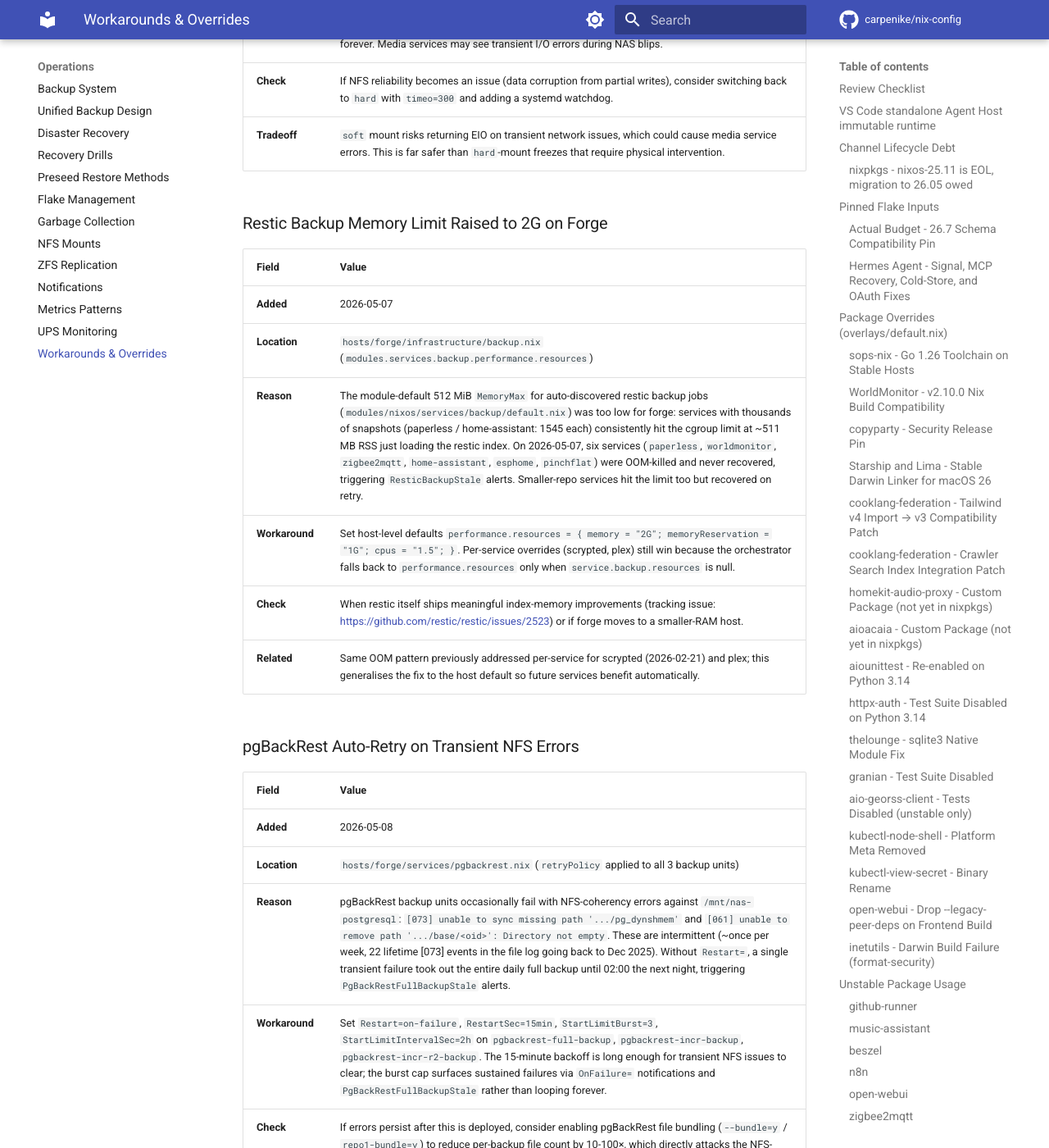
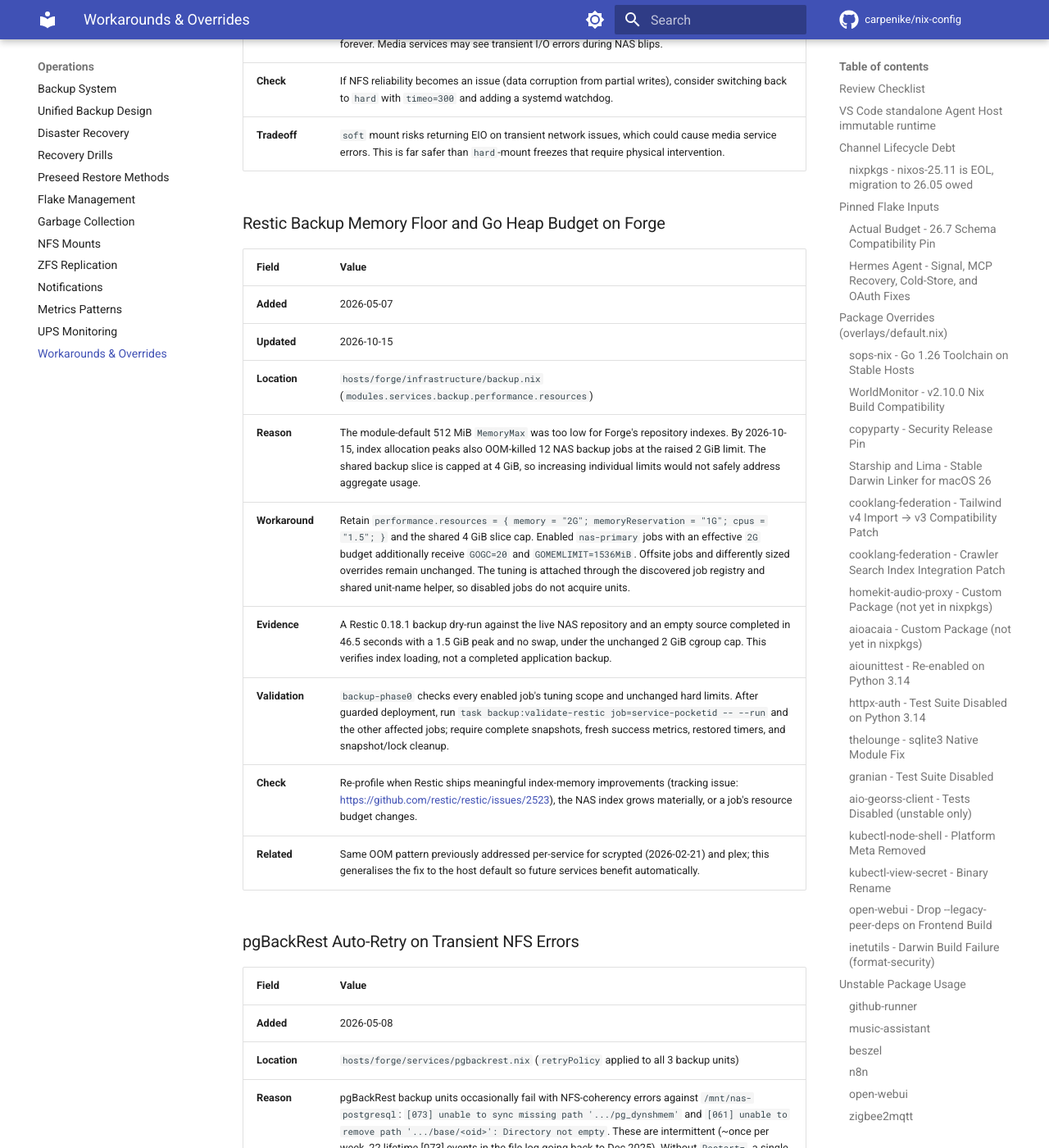
Before and after one commit to carpenike/nix-config, an MkDocs documentation site: the page built from docs/workarounds.md, in a window 1280 px wide and 1400 px high, scrolled down 23755 px. Shown: the whole window at 82% size. Built offline with MkDocs 1.6.1 and Material for MkDocs 9.7.7, drawn with Linux system fonts in a browser that asks for light colours; comment, search, counter and statistics services are not loaded.

Commit message:
fix(forge): bound Restic heap growth within backup limits
Tune only enabled 2G NAS jobs with GOGC=20 and GOMEMLIMIT=1536MiB. Preserve the 2G job and 4G shared caps; add regression assertions and measured workaround documentation.

Co-authored-by: Copilot <223556219+Copilot@users.noreply.github.com>
Copilot-Session: fe3feb55-e8e8-4aa6-9594-13af56bef58c

```diff
--- a/docs/workarounds.md
+++ b/docs/workarounds.md
@@ -468,15 +468,18 @@ Services using `pkgs.unstable.*` instead of stable packages:
 | **Check** | If NFS reliability becomes an issue (data corruption from partial writes), consider switching back to `hard` with `timeo=300` and adding a systemd watchdog. |
 | **Tradeoff** | `soft` mount risks returning EIO on transient network issues, which could cause media service errors. This is far safer than `hard`-mount freezes that require physical intervention. |
 
-### Restic Backup Memory Limit Raised to 2G on Forge
+### Restic Backup Memory Floor and Go Heap Budget on Forge
 
 | Field | Value |
 |-------|-------|
 | **Added** | 2026-05-07 |
+| **Updated** | 2026-10-15 |
 | **Location** | `hosts/forge/infrastructure/backup.nix` (`modules.services.backup.performance.resources`) |
-| **Reason** | The module-default 512 MiB `MemoryMax` for auto-discovered restic backup jobs (`modules/nixos/services/backup/default.nix`) was too low for forge: services with thousands of snapshots (paperless / home-assistant: 1545 each) consistently hit the cgroup limit at ~511 MB RSS just loading the restic index. On 2026-05-07, six services (`paperless`, `worldmonitor`, `zigbee2mqtt`, `home-assistant`, `esphome`, `pinchflat`) were OOM-killed and never recovered, triggering `ResticBackupStale` alerts. Smaller-repo services hit the limit too but recovered on retry. |
-| **Workaround** | Set host-level defaults `performance.resources = { memory = "2G"; memoryReservation = "1G"; cpus = "1.5"; }`. Per-service overrides (scrypted, plex) still win because the orchestrator falls back to `performance.resources` only when `service.backup.resources` is null. |
-| **Check** | When restic itself ships meaningful index-memory improvements (tracking issue: <https://github.com/restic/restic/issues/2523>) or if forge moves to a smaller-RAM host. |
+| **Reason** | The module-default 512 MiB `MemoryMax` was too low for Forge's repository indexes. By 2026-10-15, index allocation peaks also OOM-killed 12 NAS backup jobs at the raised 2 GiB limit. The shared backup slice is capped at 4 GiB, so increasing individual limits would not safely address aggregate usage. |
+| **Workaround** | Retain `performance.resources = { memory = "2G"; memoryReservation = "1G"; cpus = "1.5"; }` and the shared 4 GiB slice cap. Enabled `nas-primary` jobs with an effective `2G` budget additionally receive `GOGC=20` and `GOMEMLIMIT=1536MiB`. Offsite jobs and differently sized overrides remain unchanged. The tuning is attached through the discovered job registry and shared unit-name helper, so disabled jobs do not acquire units. |
+| **Evidence** | A Restic 0.18.1 backup dry-run against the live NAS repository and an empty source completed in 46.5 seconds with a 1.5 GiB peak and no swap, under the unchanged 2 GiB cgroup cap. This verifies index loading, not a completed application backup. |
+| **Validation** | `backup-phase0` checks every enabled job's tuning scope and unchanged hard limits. After guarded deployment, run `task backup:validate-restic job=service-pocketid -- --run` and the other affected jobs; require complete snapshots, fresh success metrics, restored timers, and snapshot/lock cleanup. |
+| **Check** | Re-profile when Restic ships meaningful index-memory improvements (tracking issue: <https://github.com/restic/restic/issues/2523>), the NAS index grows materially, or a job's resource budget changes. |
 | **Related** | Same OOM pattern previously addressed per-service for scrypted (2026-02-21) and plex; this generalises the fix to the host default so future services benefit automatically. |
 
 ### pgBackRest Auto-Retry on Transient NFS Errors
```
Also changed, not shown: 2 other files.
